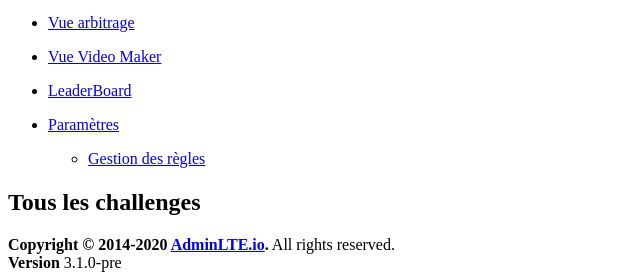
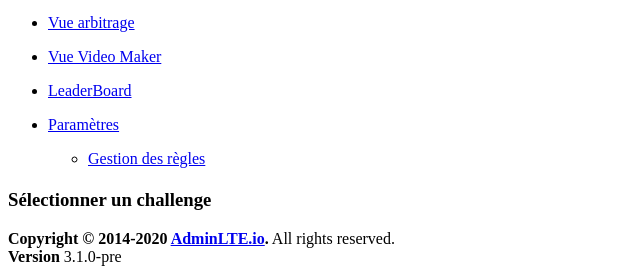
Before and after one commit to pkshetlie/BannerlordSF, a Symfony app: template templates/backend/caster/selection_challenge.html.twig in a window 1280 px wide. Shown: the part 546-826 px from the top of the page, without its empty margins (0-640 px from the left). Run offline with Twig, Linux system fonts and the light colour scheme; the template is opened without the code that fills it, so the values that code supplies are empty; some libraries are stand-ins or nearby versions.

Commit message:
inscription aux challenges

```diff
--- a/templates/backend/caster/selection_challenge.html.twig
+++ b/templates/backend/caster/selection_challenge.html.twig
@@ -1,11 +1,74 @@
 {% extends 'base_backoffice.html.twig' %}
 
 {% block content %}
-    <h2>Tous les challenges</h2>
+    <div class="row">
+        <div class="col-12">
+            <div class="card card-default color-palette-box">
+                <div class="card-header">
+                    <h3 class="card-title">
+                        <i class="fas fa-tag"></i>
+                        {{ "Sélectionner un challenge"|trans }}
+                    </h3>
+                </div>
+                <div class="card-body">
 
-    {% for challenge in challenges %}
-        <a href="{{ url("caster_specifique_index",{id:challenge.id}) }}">{{ challenge.title }}</a><br/>
-    {% endfor %}
+                    <div class="row">
+                        {% for challenge in challenges %}
+                            <div class="col-12 col-md-4 col-xl-3">
+
+                                <div class="card challenge-in-coming">
+                                    <div class="ribbon-wrapper ribbon-lg">
+                                        {% if challenge.future %}
+                                            <div class="ribbon bg-warning">
+                                                Prochainement
+                                            </div>
+                                        {% elseif challenge.open %}
+                                            <div class="ribbon bg-success">
+                                                Bientôt
+                                            </div>
+                                        {% elseif challenge.past %}
+                                            <div class="ribbon bg-danger">
+                                                Terminé
+                                            </div>
+                                        {% endif %}
+                                    </div> <div class="card-img">
+                                        <a class="link-to-chal" href="{{ url("caster_specifique_index",{id:challenge.id}) }}">
+                                            <img class="card-img-top"
+                                                 src="{{ challenge.banner is not empty ? asset('/uploads/challenge/banner/'~challenge.banner) : asset('build/img_02.jpg') }}"
+                                                 alt="img challenge">
+                                        </a>
+                                    </div>
+                                    <div class="card-body">
+                                        <h5 class="card-title">{{ challenge.title }}</h5>
+                                        <div class="card-text d-flex justify-content-center align-items-center">
+                                            <div class="dates-icon text-right">
+                                                <i class="fa fa-2x fa-calendar ml-2"></i>
+                                            </div>
+                                            <div class="dates-challenges pl-2">
+                                                {% for dates in challenge.challengeDates %}
+                                                    <label class="d-block p-0 m-0 " style="font-weight: normal; font-size:14px;line-height: 14px;">{{ dates.startDate.format('d M. H:i') }}
+                                                        - {% if dates.startDate.format('d M') != dates.endDate.format('d M') and dates.endDate.format('H:i') != "00:00" %}{{ dates.endDate.format('d M. H:i') }}{% else %}{{ dates.endDate.format('H:i') }}{% endif %} </label>
+                                                {% endfor %}
+                                            </div>
+                                        </div>
+
+                                        <div class="card-buttons row">
+                                            <div class="col-12">
+                                                <a href="{{ url("caster_specifique_index",{id:challenge.id}) }}"
+                                                   class="btn btn-info btn-flat btn-block">Sélectionner</a>
+                                            </div>
+
+                                        </div>
+                                    </div>
+                                </div>
+                            </div>
+
+                        {% endfor %}
+                    </div>
+                </div>
+            </div>
+        </div>
+    </div>
 {% endblock %}
 
 {% block title %}
```
